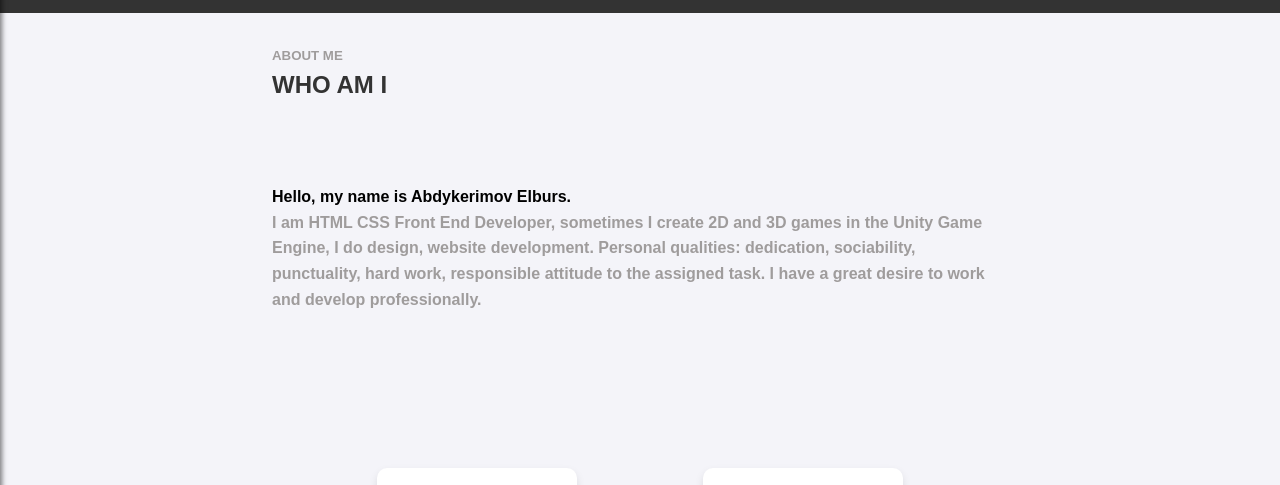
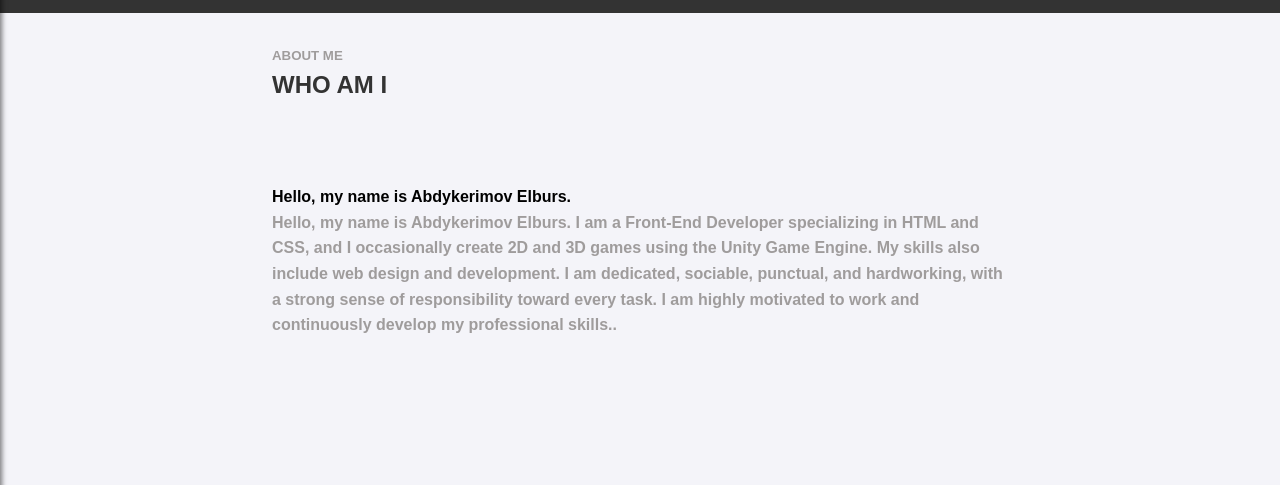
Before and after one commit to els777abdv/elburs.github, a website: page index.html in a window 1280 px wide. Shown: the part 241-726 px from the top of the page. Drawn offline with Linux system fonts and the light colour scheme.

Commit message:
Update index.html

```diff
--- a/index.html
+++ b/index.html
@@ -51,11 +51,8 @@
 
         <div>
             <section id="about">
-                <h4><P style="color: black;">Hello, my name is Abdykerimov Elburs.</P> I am HTML CSS
-                    Front End Developer, sometimes I create 2D and 3D games in the Unity Game Engine, I do design, website development.
-                    Personal qualities: dedication, sociability, punctuality,
-                    hard work, responsible attitude to the assigned task.
-                    I have a great desire to work and develop professionally.</h2>
+                <h4><P style="color: black;">Hello, my name is Abdykerimov Elburs.</P> Hello, my name is Abdykerimov Elburs. I am a Front-End Developer specializing in HTML and CSS, and I occasionally create 2D and 3D games using the Unity Game Engine. My skills also include web design and development.
+I am dedicated, sociable, punctual, and hardworking, with a strong sense of responsibility toward every task. I am highly motivated to work and continuously develop my professional skills..</h2>
             </section>
             <section>
 
```
